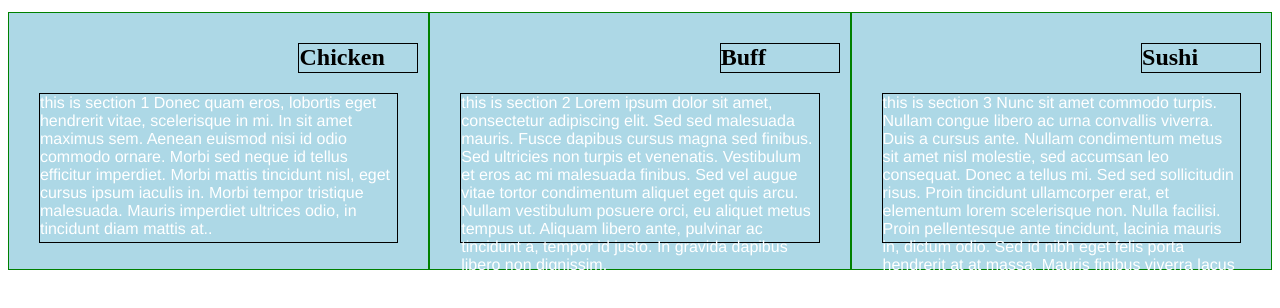
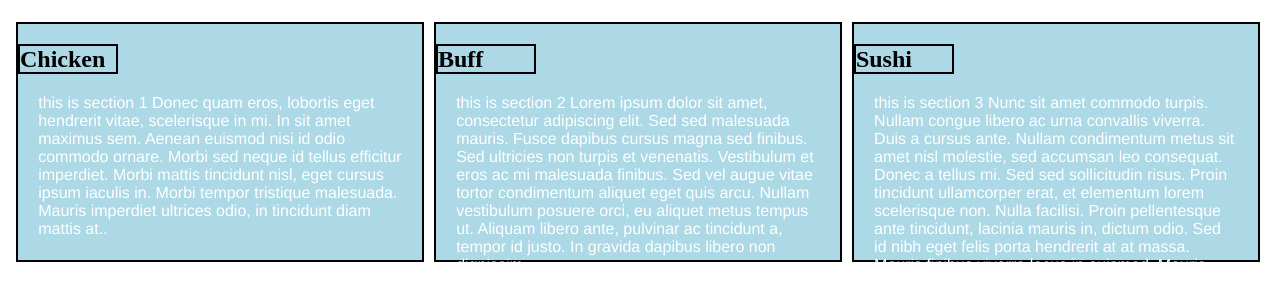
Before and after one commit to cesium26/coursera-test1, a plain HTML site: page assignment_1/index.html in a window 1280 px wide. Shown: the part 48-356 px from the top of the page. Drawn offline with Linux system fonts and the light colour scheme.

Commit message:
modifications

```diff
--- a/assignment_1/css/style.css
+++ b/assignment_1/css/style.css
@@ -7,22 +7,25 @@ h1 {
 }
 
 h2{
-  border: 1px solid black;
-  width: 30%;
+  border: 2px solid black;
+  width: 100px;
   height: 30px;
   position: relative;
   top: 0px;
-  left: 70%;
+  right:0px;
 
 }
 section{
+  box-sizing: border-box;
     background-color: lightblue;
-    padding: 10px;
+
+    border: 2px solid black;
+    margin-right: 10px;
+    margin-top:10px;
 
 }
 
 p {
-  border: 1px solid black;
 
   width: 90%;
   height: 150px;
@@ -35,13 +38,15 @@ p {
 /* Simple Responsive Framework. */
 .row {
   width: 100%;
+  margin: 8px;
+  padding-right: 10px;
 }
 
 /********** Large devices only **********/
 @media (min-width: 1200px) {
   .col-lg-1, .col-lg-2, .col-lg-3, .col-lg-4, .col-lg-5, .col-lg-6, .col-lg-7, .col-lg-8, .col-lg-9, .col-lg-10, .col-lg-11, .col-lg-12 {
     float: left;
-    border: 1px solid green;
+
   }
   .col-lg-1 {
     width: 8.33%;
@@ -85,7 +90,7 @@ p {
 @media (min-width: 992px) and (max-width: 1199px) {
   .col-md-1, .col-md-2, .col-md-3, .col-md-4, .col-md-5, .col-md-6, .col-md-7, .col-md-8, .col-md-9, .col-md-10, .col-md-11, .col-md-12 {
     float: left;
-    border: 1px solid green;
+
   }
   .col-md-1 {
     width: 8.33%;
--- a/assignment_1/index.html
+++ b/assignment_1/index.html
@@ -6,17 +6,27 @@
     </head>
     <body>
         <h1 id="title">Our Menu</h1>
-        <section class="col-lg-4 col-md-6">
+        <div class="row">
+
+        <div class="col-lg-4 col-md-6">
+              <section >
                     <h2>Chicken</h2>
                     <p>this is section 1     Donec quam eros, lobortis eget hendrerit vitae, scelerisque in mi. In sit amet maximus sem. Aenean euismod nisi id odio commodo ornare. Morbi sed neque id tellus efficitur imperdiet. Morbi mattis tincidunt nisl, eget cursus ipsum iaculis in. Morbi tempor tristique malesuada. Mauris imperdiet ultrices odio, in tincidunt diam mattis at..</p>
               </section>
-        <section class="col-lg-4 col-md-6">
+        </div>
+        <div class="col-lg-4 col-md-6">
+              <section >
                  <h2>Buff</h2>
                  <p>this is section 2   Lorem ipsum dolor sit amet, consectetur adipiscing elit. Sed sed malesuada mauris. Fusce dapibus cursus magna sed finibus. Sed ultricies non turpis et venenatis. Vestibulum et eros ac mi malesuada finibus. Sed vel augue vitae tortor condimentum aliquet eget quis arcu. Nullam vestibulum posuere orci, eu aliquet metus tempus ut. Aliquam libero ante, pulvinar ac tincidunt a, tempor id justo. In gravida dapibus libero non dignissim.</p>
               </section>
-        <section class="col-lg-4 col-md-12">
+        </div>
+        <div class="col-lg-4 col-md-12">
+             <section >
                 <h2>Sushi</h2>
                    <p>this is section 3  Nunc sit amet commodo turpis. Nullam congue libero ac urna convallis viverra. Duis a cursus ante. Nullam condimentum metus sit amet nisl molestie, sed accumsan leo consequat. Donec a tellus mi. Sed sed sollicitudin risus. Proin tincidunt ullamcorper erat, et elementum lorem scelerisque non. Nulla facilisi. Proin pellentesque ante tincidunt, lacinia mauris in, dictum odio. Sed id nibh eget felis porta hendrerit at at massa. Mauris finibus viverra lacus in euismod. Mauris diam massa, dictum in magna vel, aliquam eleifend felis. Proin et ante eget orci rutrum ultrices. Mauris volutpat diam magna, et feugiat urna semper ac. Duis dolor augue, suscipit ut quam varius, aliquet ultricies lacus.</p>
              </section>
+        </div>
+
+        </div>
     </body>
 </html>
```
Lines whose indentation alone changed are shown as unchanged.
